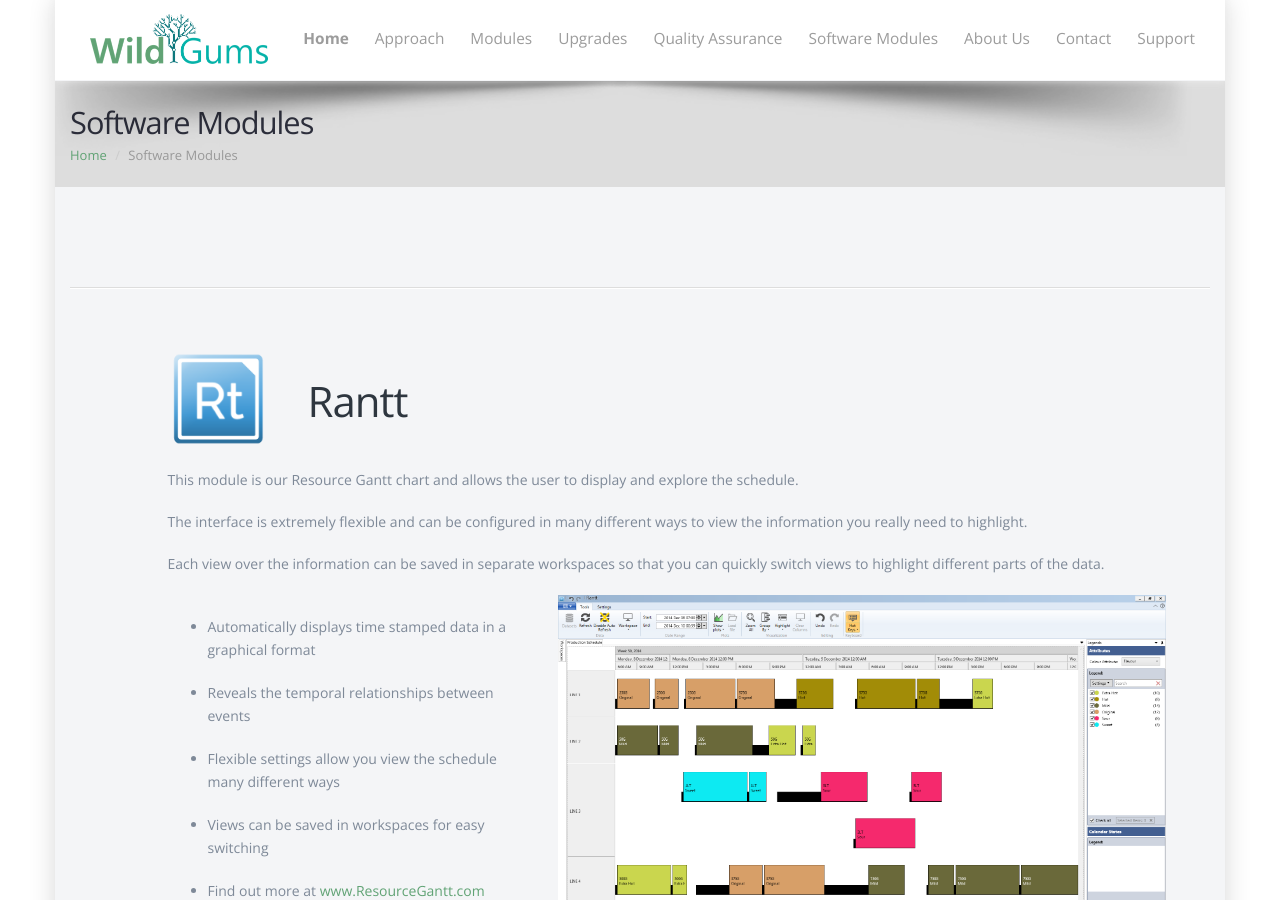
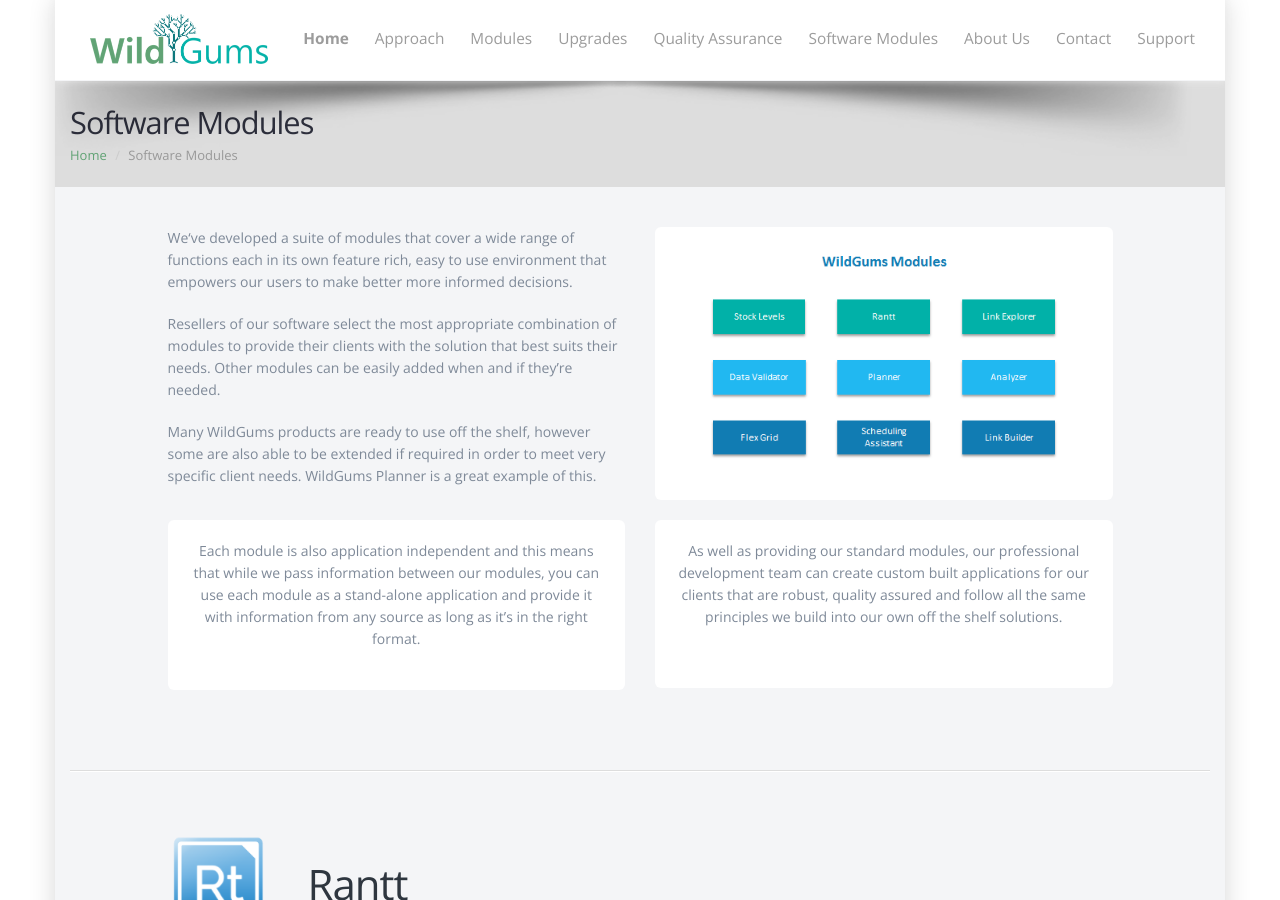
Before and after one commit to Orcomp/Old_Web.WildGums, a Jekyll site: the page built from 05-Software Solutions.html, in a window 1280 px wide and 900 px high. Built offline with Jekyll 4.4.1, drawn with Linux system fonts in a browser that asks for light colours.

Commit message:
INFRA-71 Adds more content to Sowtware solutions page

```diff
--- a/05-Software Solutions.html
+++ b/05-Software Solutions.html
@@ -117,6 +117,34 @@
 </header>
 
 <div class="container margin-bottom">
+    <article class="row">
+        <div class="col-md-1"></div>
+        <div class="col-md-5">
+            <p>We‘ve developed a suite of modules that cover a wide range of functions each in its own feature rich, easy to use environment that empowers our users to make better more informed decisions.</p>
+            <p>Resellers of our software select the most appropriate combination of modules to provide their clients with the solution that best suits their needs. Other modules can be easily added when and if they’re needed.</p>
+            <p>Many WildGums products are ready to use off the shelf, however some are also able to be extended if required in order to meet very specific client needs. WildGums Planner is a great example of this.</p>
+        </div>
+        <div class="col-md-5">
+            <div class="white-row text-center">
+                <img src="../assets/images/WildGums/softwaresolutions/modules1.png" alt="" style="margin-bottom:20px; width: 350px;">
+            </div>
+        </div>
+        <div class="col-md-1"></div>
+    </article>
+    <article class="row">
+        <div class="col-md-1"></div>
+        <div class="col-md-5">
+            <div class="white-row text-center">
+                <p>Each module is also application independent and this means that while we pass information between our modules, you can use each module as a stand-alone application and provide it with information from any source as long as it’s in the right format.</p>
+            </div>
+        </div>
+        <div class="col-md-5">
+            <div class="white-row text-center">
+                <p style="margin-bottom:40px;">As well as providing our standard modules, our professional development team can create custom built applications for our clients that are robust, quality assured and follow all the same principles we build into our own off the shelf solutions.</p>
+            </div>
+        </div>
+        <div class="col-md-1"></div>
+    </article>
     <section>
         {% for softwaremodules in page.softwaremodules %}
             <div class="row">
```
